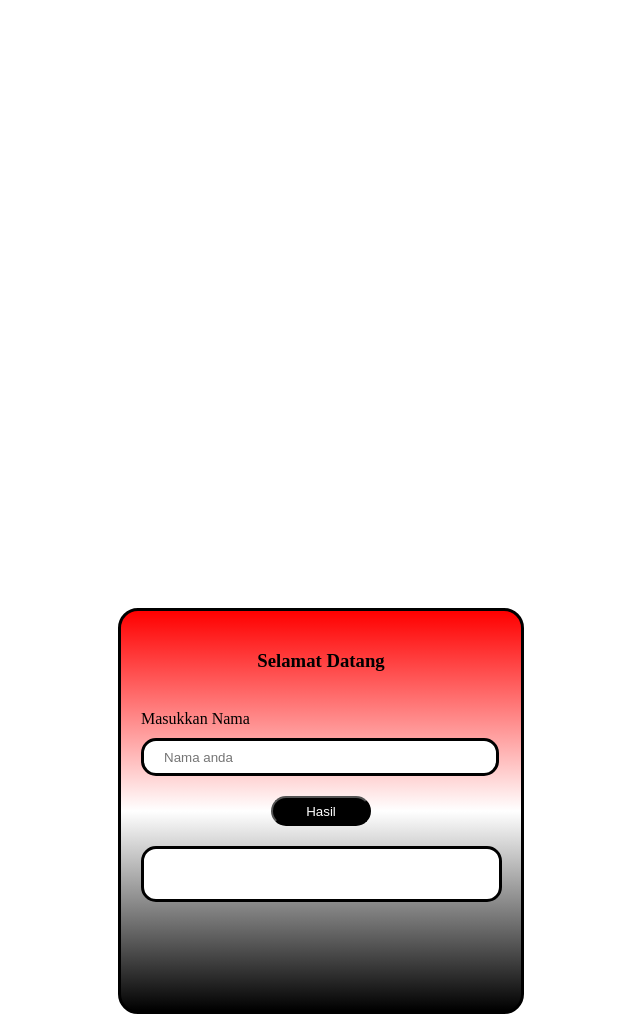
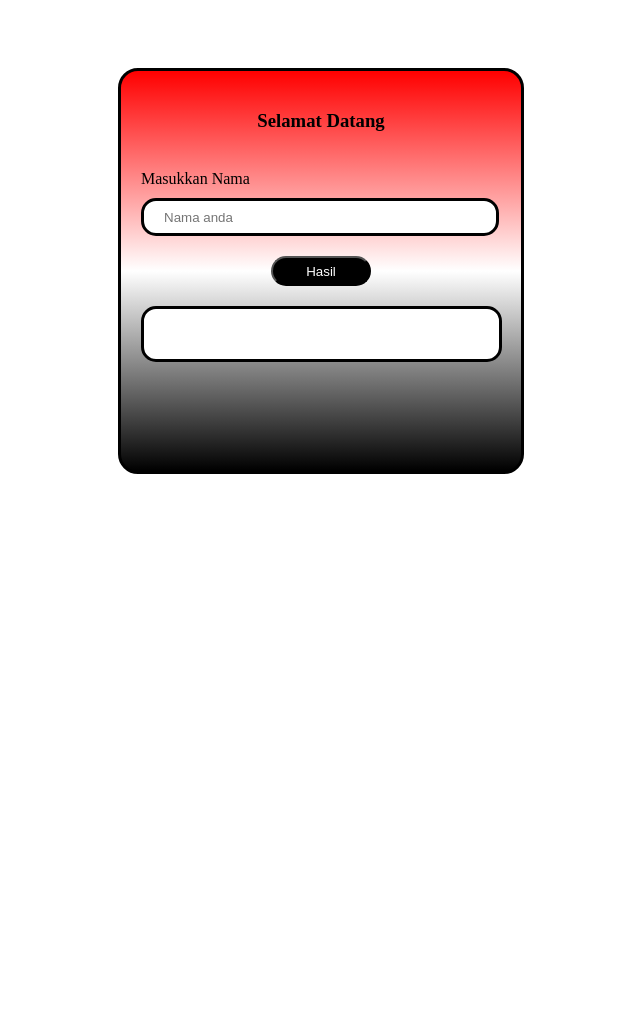
Before and after one commit to HaikalSimarmata/haikalyudistira.github.io, a plain HTML site: page index.html in a window 1280 px wide. Shown: the top 1017 px of the page, without its empty margins (319-959 px from the left). After the commit the page ends 800 px from the top, so only its background shows below. Drawn offline with Linux system fonts and the light colour scheme.

Commit message:
modified

```diff
--- a/index.html
+++ b/index.html
@@ -8,8 +8,8 @@
 <body style="display: flex;
 justify-content: center;
 align-items: center;
-overflow: hidden;">
-    <div style="border: 3px solid black; width: 400px; height: 400px;margin:600px auto; border-radius: 20px;background-image: linear-gradient(red, white, black);">
+;">
+    <div style="border: 3px solid black; width: 400px; height: 400px;margin:60px auto; border-radius: 20px;background-image: linear-gradient(red, white, black);">
         <div style=" display: flex;justify-content: center;margin: 20px auto">
             <h3>Selamat Datang</h3>
         </div>
```
